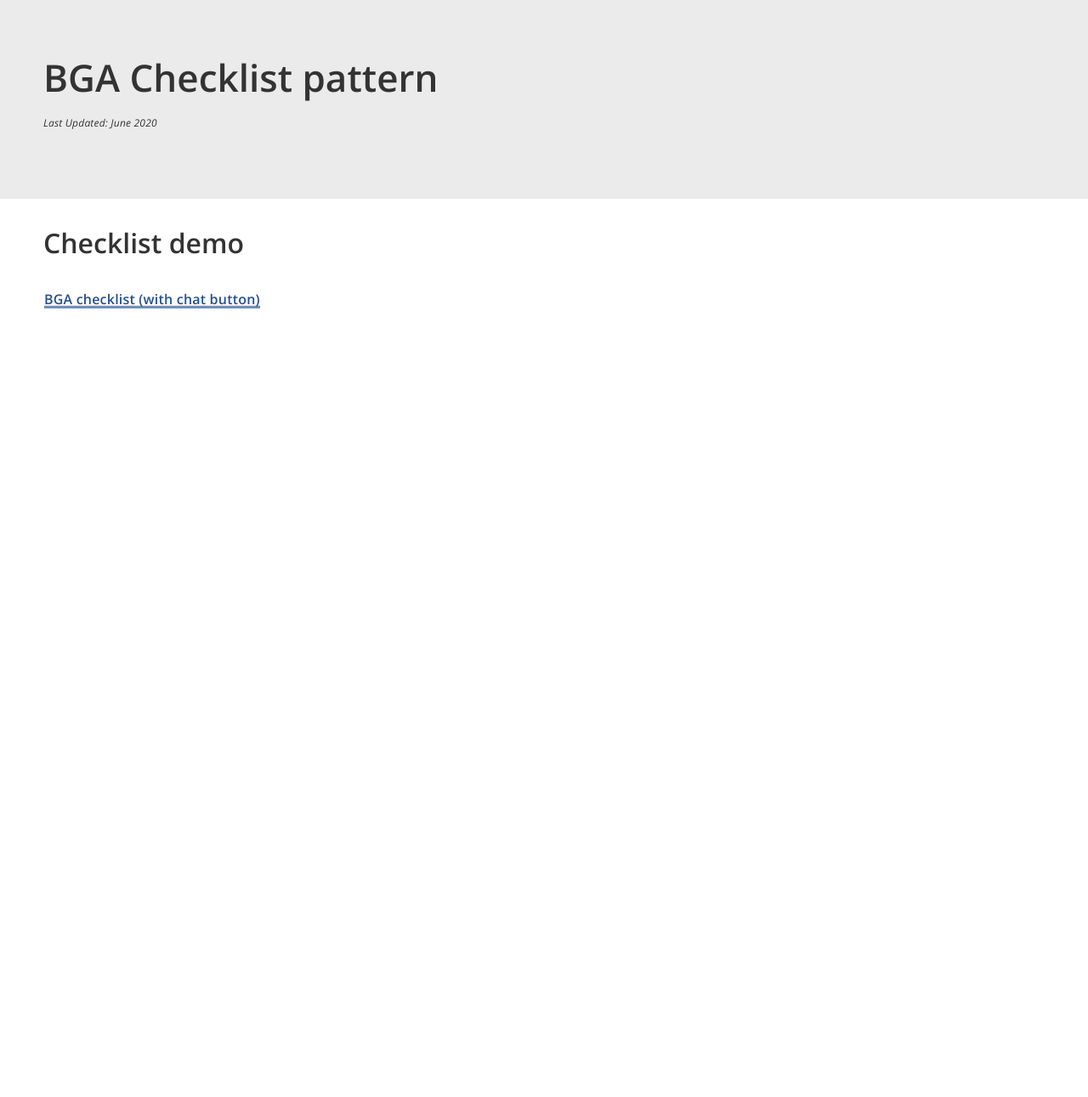
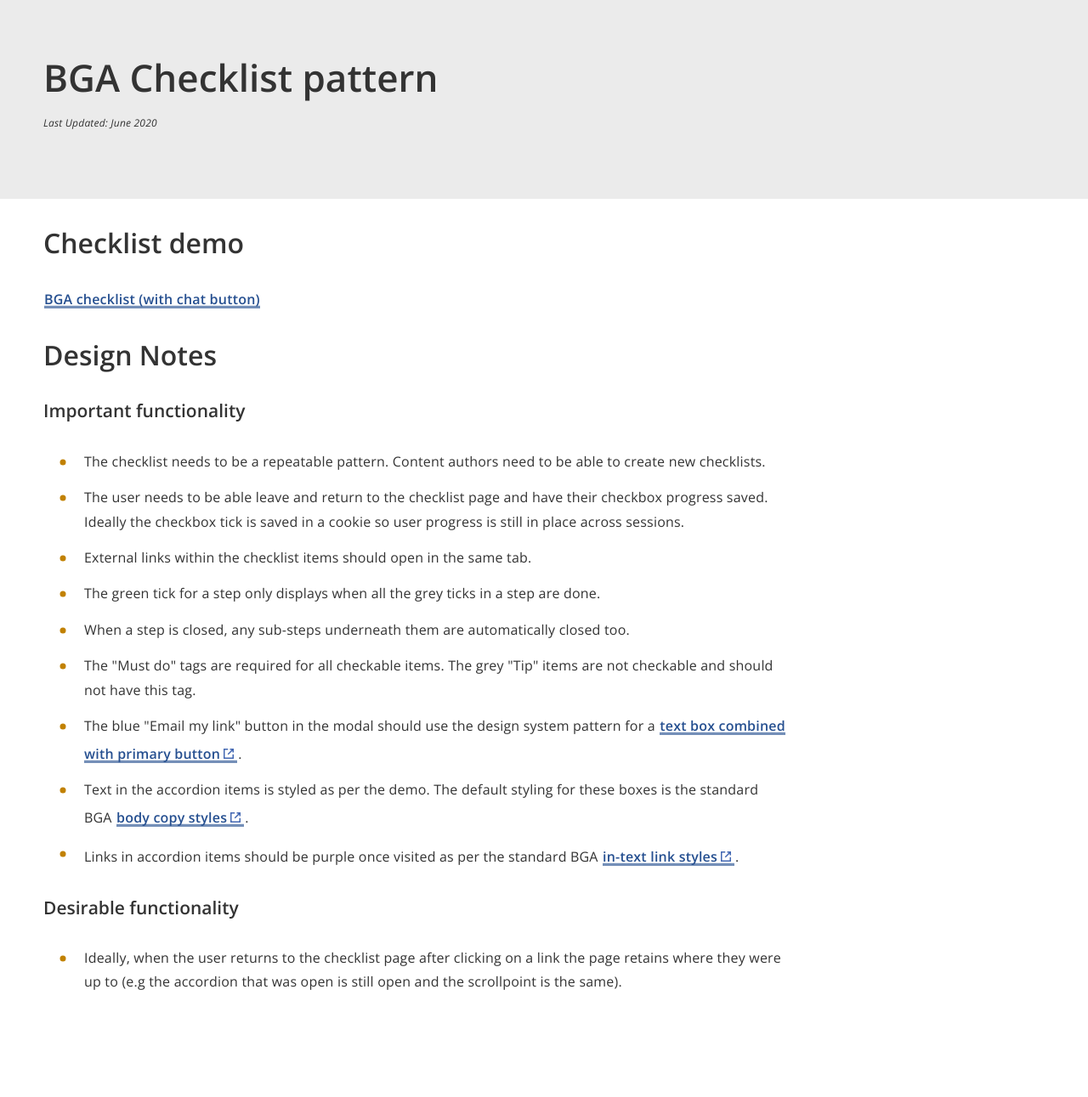
Before and after one commit to AUSGov/bga-checklist-handover, a Jekyll site: the page built from index.markdown, in a window 1280 px wide. Shown: the whole page at 85% size. Built offline with Jekyll 4.4.1, drawn with Linux system fonts in a browser that asks for light colours; before the commit the page ends 900 px from its top, so only the background shows below that.

Commit message:
Add design notes.

```diff
--- a/_config.yml
+++ b/_config.yml
@@ -18,7 +18,7 @@
 # You can create any custom variable you would like, and they will be accessible
 # in the templates via {{ site.myvariable }}.
 
-title: BGA Guides
+title: BGA Checklist
 email:
 description: >- # this means to ignore newlines until "baseurl:"
 
--- a/_layouts/checklist.html
+++ b/_layouts/checklist.html
@@ -67,7 +67,7 @@
                     <div class="example form-example-container text-box-button-combo-example" data-state="default-state">
 
 
-                        <label for="form-text-box-primary" class="form-text-box-primary-label">Enter your email address and we'll send you this link</label>
+                        <label for="form-text-box-primary" class="form-text-box-primary-label">You can also enter your email address and we’ll send you this link.</label>
 
                         <input id="form-combo-box-primary" name="form-text-box-primary" type="text" value="" class="example-form-element">
 
@@ -86,9 +86,9 @@
     <div class="modal modal-success-message">
 
             <div class="modal-content">
-                <h4 class="success">Success – you’ve emailed your checklist link</h4>
+                <h4 class="success">Success – we’ve emailed your checklist link</h4>
 
-                <p class="last">An email with your link has been sent your email address.</p>
+                <p class="last">Check your inbox. We’ve emailed your link to your email address.</p>
                 <div class="modal-close"></div>
             </div>
         <div class="modal-overlay"></div>
--- a/_layouts/home.html
+++ b/_layouts/home.html
@@ -42,7 +42,39 @@
                         <h2>Checklist demo</h2>
                         <p><a href={{ "checklist-demo-chat" | relative_url }}>BGA checklist (with chat button)</a></p>
 
+                        <h2>Design Notes</h2>
+                        <h3>Important functionality</h3>
+                        <ul>
+                            <li>The checklist needs to be a repeatable pattern. Content authors need to be able to create new checklists.</li>
 
+                            <li>The user needs to be able leave and return to the checklist page  and have their checkbox progress saved. Ideally the checkbox tick is saved in a cookie so user progress is still in place across sessions.</li>
+
+                            <li>External links within the checklist items should open in the same tab.</li>
+
+                            <li>The green tick for a step only displays when all the grey ticks in a step are done.</li>
+
+                            <li>When a step is closed, any sub-steps underneath them are automatically closed too.</li>
+
+                            <li>The "Must do" tags are required for all checkable items. The grey "Tip" items are not checkable and should not have this tag.</li>
+
+                            <li>The blue "Email my link" button in the modal should use the design system pattern for a <a href="https://ausgov.github.io/bga-design-system/foundations/standard-form-elements.html">text box combined with primary button</a>. </li>
+
+                            <li>Text in the accordion items is styled as per the demo. The default styling for these boxes is the standard BGA <a href="https://ausgov.github.io/bga-design-system/foundations/typography.html">body copy styles</a>. </li>
+
+                            <li>Links in accordion items should be purple once visited as per the standard BGA <a href="https://ausgov.github.io/bga-design-system/foundations/buttons-and-links.html">in-text link styles</a>.</li>
+
+
+                        </ul>
+
+                        <h3>Desirable functionality</h3>
+
+                        <ul>
+                            <li>Ideally, when the user returns to the checklist page after clicking on a link the page retains where they were up to (e.g the accordion that was open is still open and the scrollpoint is the same).</li>
+
+                        </ul>
+
+                        <br/>
+                        <br />
 
 
                     </div>
```
Also changed, not shown: README.md, 7 other files.
